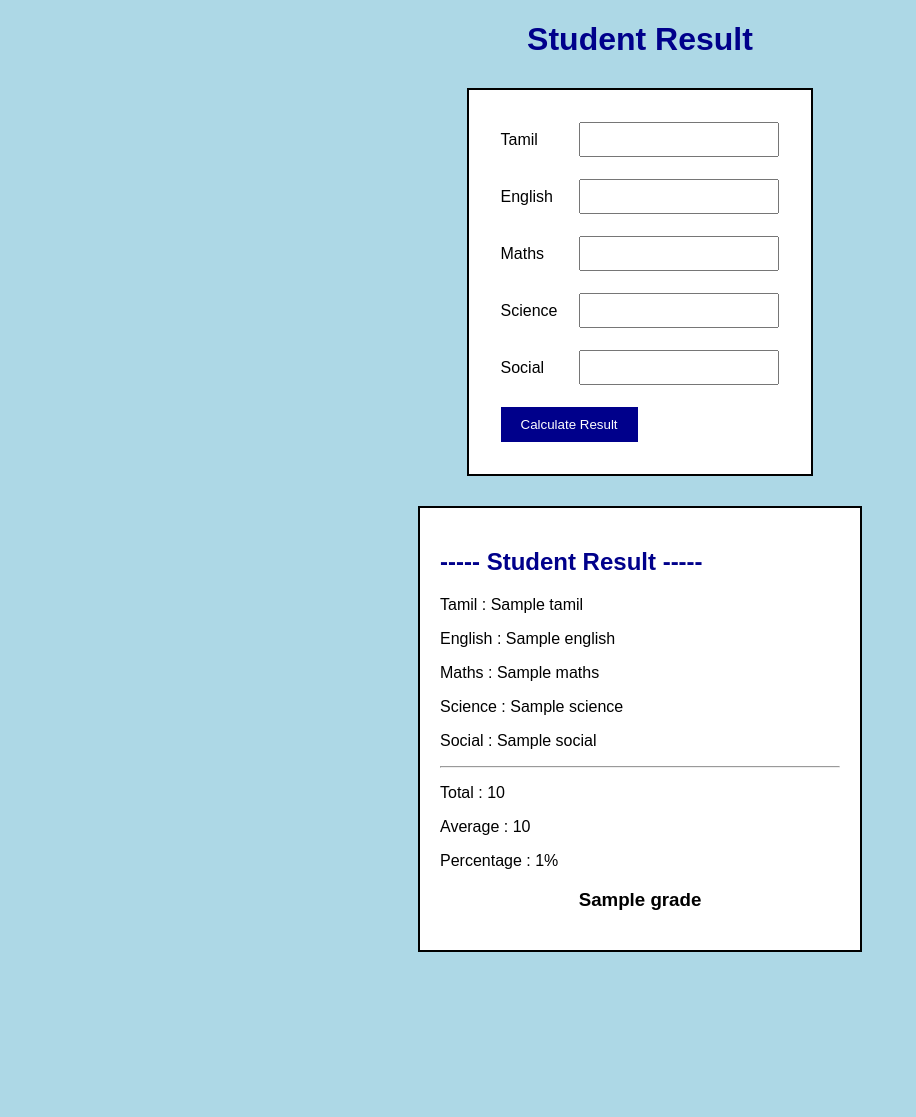
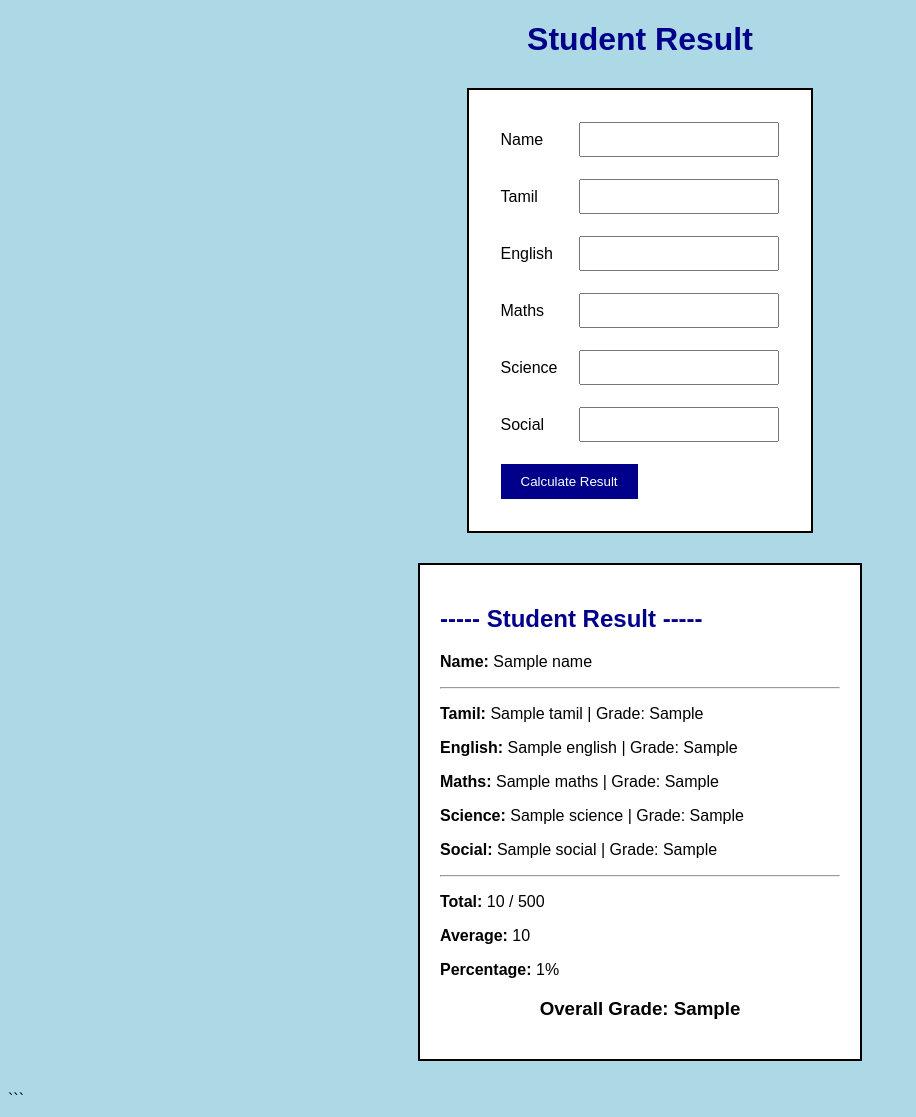
Before and after one commit to haritha4902/Student_Mark-Calculation-, a Flask app: template templates/index.html in a window 1280 px wide. Shown: the whole page, without its empty margins (0-916 px from the left). Before the commit the page ends 952 px from the top, so only its background shows below. Run offline with Flask 3, Linux system fonts and the light colour scheme; the template is opened without the code that fills it: most values are stand-ins (such as "Sample title", 1, 10 or a date in 2020).

Commit message:
first commit

````diff
--- a/app.py
+++ b/app.py
@@ -1,6 +1,22 @@
 from flask import Flask, render_template, request
 
 app = Flask(__name__)
+
+
+# Grade calculation function
+def calculate_grade(mark):
+
+    if mark >= 90:
+        return "A"
+
+    elif mark >= 75:
+        return "B"
+
+    elif mark >= 50:
+        return "C"
+
+    else:
+        return "Fail"
 
 
 @app.route("/", methods=["GET", "POST"])
@@ -8,6 +24,10 @@ def result():
 
     if request.method == "POST":
 
+        # Get student name from HTML form
+        name = request.form["name"]
+
+        # Get marks from HTML form
         T = int(request.form["tamil"])
         E = int(request.form["english"])
         M = int(request.form["maths"])
@@ -23,31 +43,38 @@ def result():
         # Calculate percentage
         percentage = (total / 500) * 100
 
-        # Calculate grade
-        if average >= 90:
-            grade = "Grade A"
+        # Calculate grade for each subject
+        tamil_grade = calculate_grade(T)
+        english_grade = calculate_grade(E)
+        maths_grade = calculate_grade(M)
+        science_grade = calculate_grade(S)
+        social_grade = calculate_grade(SS)
 
-        elif average >= 75:
-            grade = "Grade B"
+        # Calculate overall grade
+        overall_grade = calculate_grade(percentage)
 
-        elif average >= 50:
-            grade = "Grade C"
-
-        else:
-            grade = "Grade Fail"
-
-        # Display result
+        # Send result to HTML
         return render_template(
             "index.html",
+
+            name=name,
+
             tamil=T,
             english=E,
             maths=M,
             science=S,
             social=SS,
+
+            tamil_grade=tamil_grade,
+            english_grade=english_grade,
+            maths_grade=maths_grade,
+            science_grade=science_grade,
+            social_grade=social_grade,
+
             total=total,
             average=average,
             percentage=percentage,
-            grade=grade
+            overall_grade=overall_grade
         )
 
     # GET request
--- a/templates/index.html
+++ b/templates/index.html
@@ -19,41 +19,55 @@
 
         <table>
 
+            <!-- Name -->
+            <tr>
+                <td><label>Name</label></td>
+                <td>
+                    <input type="text" name="name" required>
+                </td>
+            </tr>
+
+            <!-- Tamil -->
             <tr>
                 <td><label>Tamil</label></td>
                 <td>
-                    <input type="number" name="tamil" required>
+                    <input type="number" name="tamil" min="0" max="100" required>
                 </td>
             </tr>
 
+            <!-- English -->
             <tr>
                 <td><label>English</label></td>
                 <td>
-                    <input type="number" name="english" required>
+                    <input type="number" name="english" min="0" max="100" required>
                 </td>
             </tr>
 
+            <!-- Maths -->
             <tr>
                 <td><label>Maths</label></td>
                 <td>
-                    <input type="number" name="maths" required>
+                    <input type="number" name="maths" min="0" max="100" required>
                 </td>
             </tr>
 
+            <!-- Science -->
             <tr>
                 <td><label>Science</label></td>
                 <td>
-                    <input type="number" name="science" required>
+                    <input type="number" name="science" min="0" max="100" required>
                 </td>
             </tr>
 
+            <!-- Social -->
             <tr>
                 <td><label>Social</label></td>
                 <td>
-                    <input type="number" name="social" required>
+                    <input type="number" name="social" min="0" max="100" required>
                 </td>
             </tr>
 
+            <!-- Button -->
             <tr>
                 <td colspan="2">
                     <button type="submit">Calculate Result</button>
@@ -65,27 +79,67 @@
     </form>
 
 
+    <!-- Result -->
     {% if total is defined %}
 
     <div class="result">
 
         <h2>----- Student Result -----</h2>
 
-        <p>Tamil : {{ tamil }}</p>
-        <p>English : {{ english }}</p>
-        <p>Maths : {{ maths }}</p>
-        <p>Science : {{ science }}</p>
-        <p>Social : {{ social }}</p>
+        <p><strong>Name:</strong> {{ name }}</p>
 
         <hr>
 
-        <p>Total : {{ total }}</p>
+        <p>
+            <strong>Tamil:</strong>
+            {{ tamil }}
+            | Grade: {{ tamil_grade }}
+        </p>
 
-        <p>Average : {{ average }}</p>
+        <p>
+            <strong>English:</strong>
+            {{ english }}
+            | Grade: {{ english_grade }}
+        </p>
 
-        <p>Percentage : {{ percentage }}%</p>
+        <p>
+            <strong>Maths:</strong>
+            {{ maths }}
+            | Grade: {{ maths_grade }}
+        </p>
 
-        <h3>{{ grade }}</h3>
+        <p>
+            <strong>Science:</strong>
+            {{ science }}
+            | Grade: {{ science_grade }}
+        </p>
+
+        <p>
+            <strong>Social:</strong>
+            {{ social }}
+            | Grade: {{ social_grade }}
+        </p>
+
+        <hr>
+
+        <p>
+            <strong>Total:</strong>
+            {{ total }} / 500
+        </p>
+
+        <p>
+            <strong>Average:</strong>
+            {{ average }}
+        </p>
+
+        <p>
+            <strong>Percentage:</strong>
+            {{ percentage }}%
+        </p>
+
+        <h3>
+            Overall Grade: {{ overall_grade }}
+        </h3>
 
     </div>
 
@@ -94,3 +148,4 @@
 </body>
 
 </html>
+```
````
Also changed, not shown: 1 other file.
